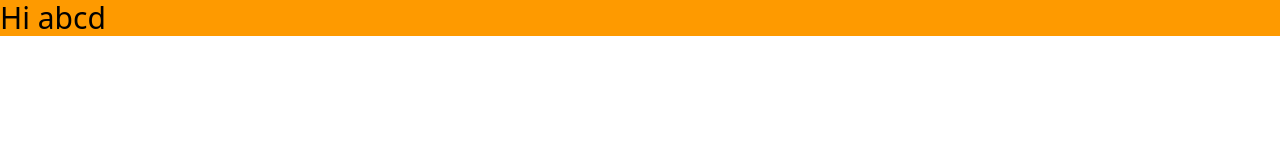
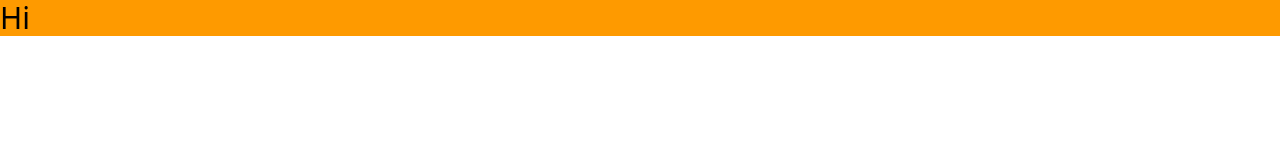
Before and after one commit to ayush050501/react-setup-app, a React (Vite) app: page / in a window 1280 px wide. Shown: the top 160 px of the page. Built offline with nearby package versions, Linux system fonts and the light colour scheme.

Commit message:
new-change

```diff
--- a/src/App.jsx
+++ b/src/App.jsx
@@ -2,7 +2,7 @@ import React from 'react';
 function App() {
     return (
         <>
-            <div className="text-3xl bg-amber-500">Hi abcd</div>
+            <div className="text-3xl bg-amber-500">Hi</div>
         </>
     );
 }
```
